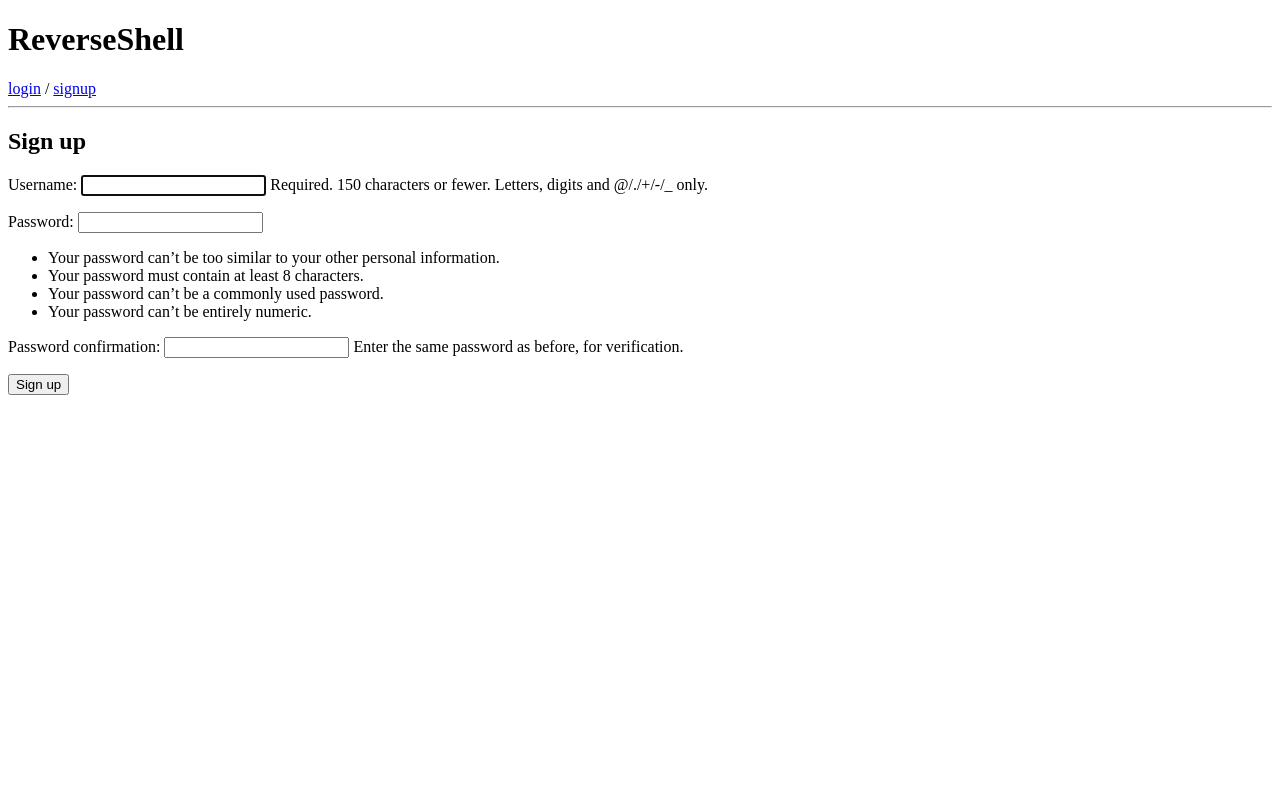
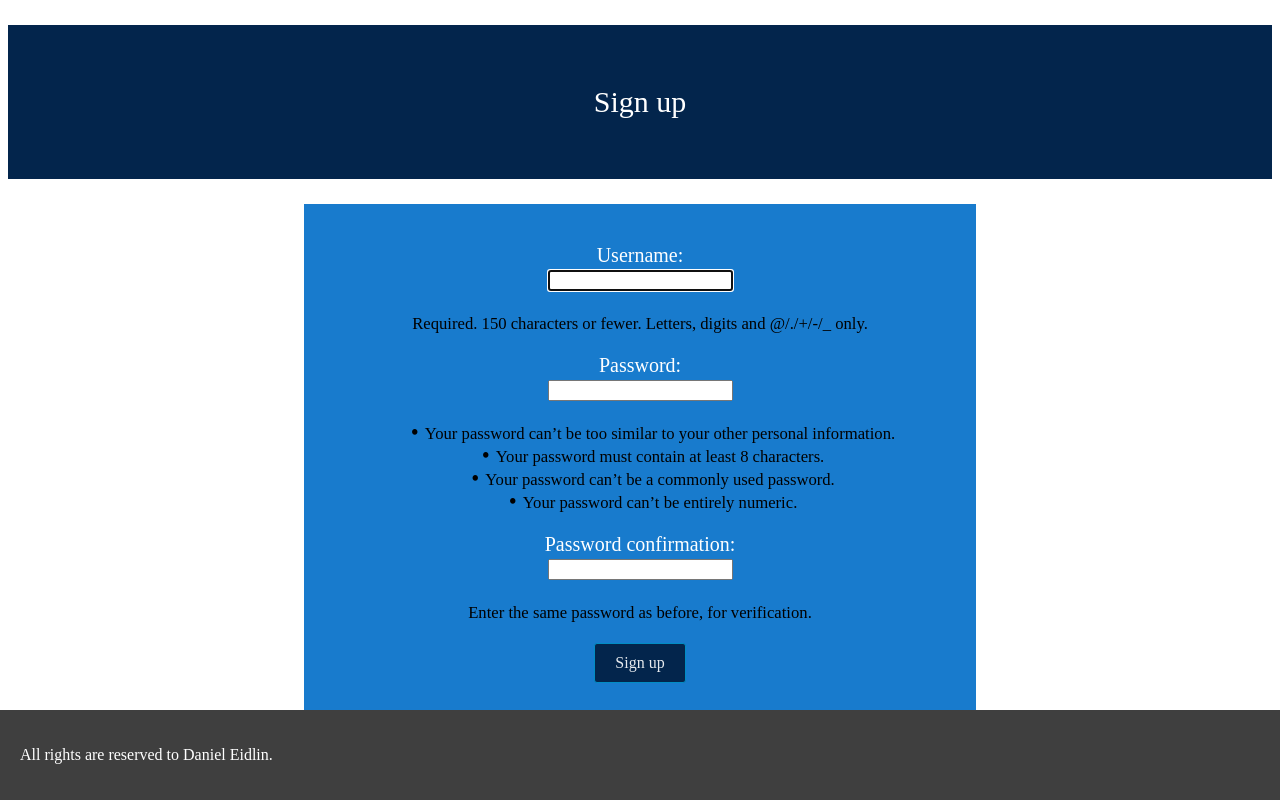
Before and after one commit to DanielEidlin/Webserver, a Django app: page /reverse_shell/register/ in a window 1280 px wide. Run offline with Django 3.2, Linux system fonts and the light colour scheme; some libraries are stand-ins or nearby versions.

Commit message:
Add design for register page

```diff
--- /dev/null
+++ b/reverse_shell/static/css/register.css
@@ -0,0 +1,64 @@
+#header2 {
+  padding: 60px;
+  text-align: center;
+  background: #03254c;
+  color: white;
+  font-size: 30px;
+  font-weight: normal;
+}
+
+#main_body {
+  padding: 20px;
+  margin-left: auto;
+  margin-right: auto;
+  width: 50%;
+  text-align: center;
+  background: #187bcd;
+  color: white;
+  font-size: 20px;
+}
+
+#login {
+  text-align: center;
+  color: white;
+  font-size: 25px;
+}
+
+#button {
+   display: inline-block;
+  -webkit-box-sizing: content-box;
+  -moz-box-sizing: content-box;
+  box-sizing: content-box;
+  cursor: pointer;
+  padding: 10px 20px;
+  border: 1px solid #018dc4;
+  -webkit-border-radius: 3px;
+  border-radius: 3px;
+  font: normal 16px/normal "Times New Roman", Times, serif;
+  color: rgba(255,255,255,0.9);
+  background: #03254c;
+}
+
+.footer {
+  position: fixed;
+  left: 0;
+  width: 100%;
+  padding: 20px;
+  background-color: #3f3f3f;
+  color: white;
+  text-align: left;
+  bottom: 0;
+}
+
+ul {
+  list-style: none; /* Remove default bullets */
+}
+
+ul li::before {
+  content: "\2022";  /* Add content: \2022 is the CSS Code/unicode for a bullet */
+  color: black; /* Change the color */
+  font-weight: bold; /* If you want it to be bold */
+  display: inline-block; /* Needed to add space between the bullet and the text */
+  width: 1em; /* Also needed for space (tweak if needed) */
+  margin-left: -1em; /* Also needed for space (tweak if needed) */
+}
--- a/reverse_shell/templates/attack.html
+++ b/reverse_shell/templates/attack.html
@@ -4,7 +4,7 @@
     {% load static %}
     <meta charset="utf-8"/>
     <link rel="icon" href="{% static 'images/favicon.ico' type='image/x-icon' %}">
-    <title>{% block title %}FhcrePbbyErirefrFuryy{% endblock %}</title>
+    <title>FhcrePbbyErirefrFuryy</title>
     <title>ReverseShell</title>
     <link rel="stylesheet" href="{% static 'node_modules/xterm/css/xterm.css' %}" />
     <script src="{% static 'node_modules/xterm/lib/xterm.js' %}"></script>
--- a/reverse_shell/templates/registration/login.html
+++ b/reverse_shell/templates/registration/login.html
@@ -3,8 +3,7 @@
     {% load static %}
     <meta charset="utf-8">
     <link rel="icon" href="{% static 'images/favicon.ico' type='image/x-icon' %}">
-    <title>{% block title %}FhcrePbbyErirefrFuryy{% endblock %}</title>
-    <title>Hacking is fun 😋</title>
+    <title>FhcrePbbyErirefrFuryy</title>
     <script src="https://ajax.googleapis.com/ajax/libs/jquery/3.2.1/jquery.min.js"></script>
     <script src="https://maxcdn.bootstrapcdn.com/bootstrap/3.3.7/js/bootstrap.min.js"></script>
     <link rel="stylesheet" href="{% static 'css/modal.css' %}">
--- a/reverse_shell/templates/registration/register.html
+++ b/reverse_shell/templates/registration/register.html
@@ -1,10 +1,38 @@
-{% extends 'base.html' %}
-
-{% block content %}
-  <h2>Sign up</h2>
-  <form method="post">
-    {% csrf_token %}
-    {{ form.as_p }}
-    <button type="submit">Sign up</button>
-  </form>
-{% endblock %}
+<!DOCTYPE html>
+<html lang="en"><head>
+    {% load static %}
+    <meta charset="utf-8">
+    <link rel="icon" href="{% static 'images/favicon.ico' type='image/x-icon' %}">
+    <title>FhcrePbbyErirefrFuryy</title>
+    <link rel="stylesheet" href="{% static 'css/register.css' %}">
+    </head>
+  <body>
+    <main>
+      <h2 id="header2">Sign up</h2>
+      <div id="main_body">
+        <form method="post">
+          {% csrf_token %}
+          <input type="hidden" name="next" value="{{ next }}" id="input"/>
+            {% for field in form %}
+              <p>
+                {{ field.label_tag }}<br>
+                {{ field }}<br>
+                {% for error in field.errors %}
+                  <p style="color: red">{{ error }}</p>
+                {% endfor %}
+                {% if field.help_text %}
+                  <p><small style="color: black">{{ field.help_text }}</small></p>
+                {% endif %}
+              </p>
+            {% endfor %}
+          <button id="button" type="submit">Sign up</button>
+          <br><br>
+          <a id="login" href="{% url 'reverse_shell:login' %}">Already Have an Account? Sign in</a>
+        </form>
+      </div>
+      <div id="footer" class="footer">
+        <p>All rights are reserved to Daniel Eidlin.</p>
+      </div>
+    </main>
+  </body>
+</html>
```
